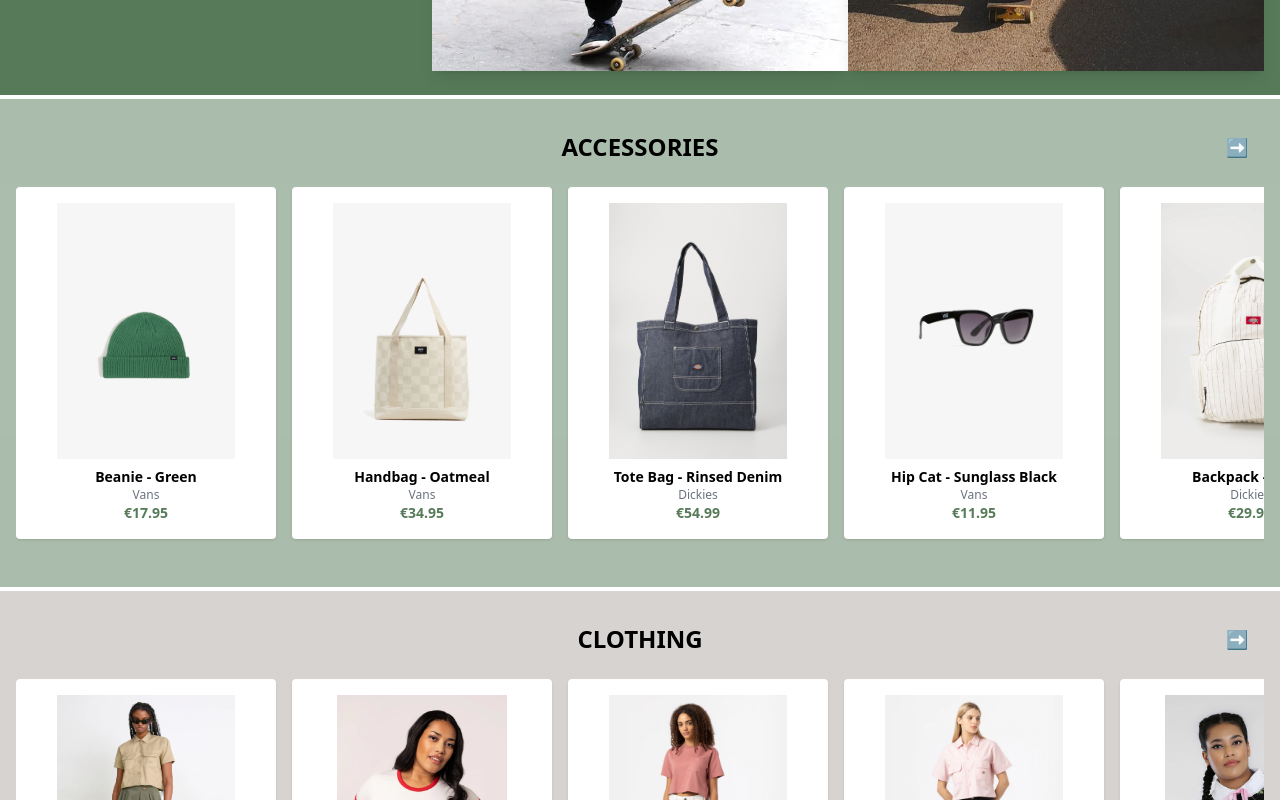
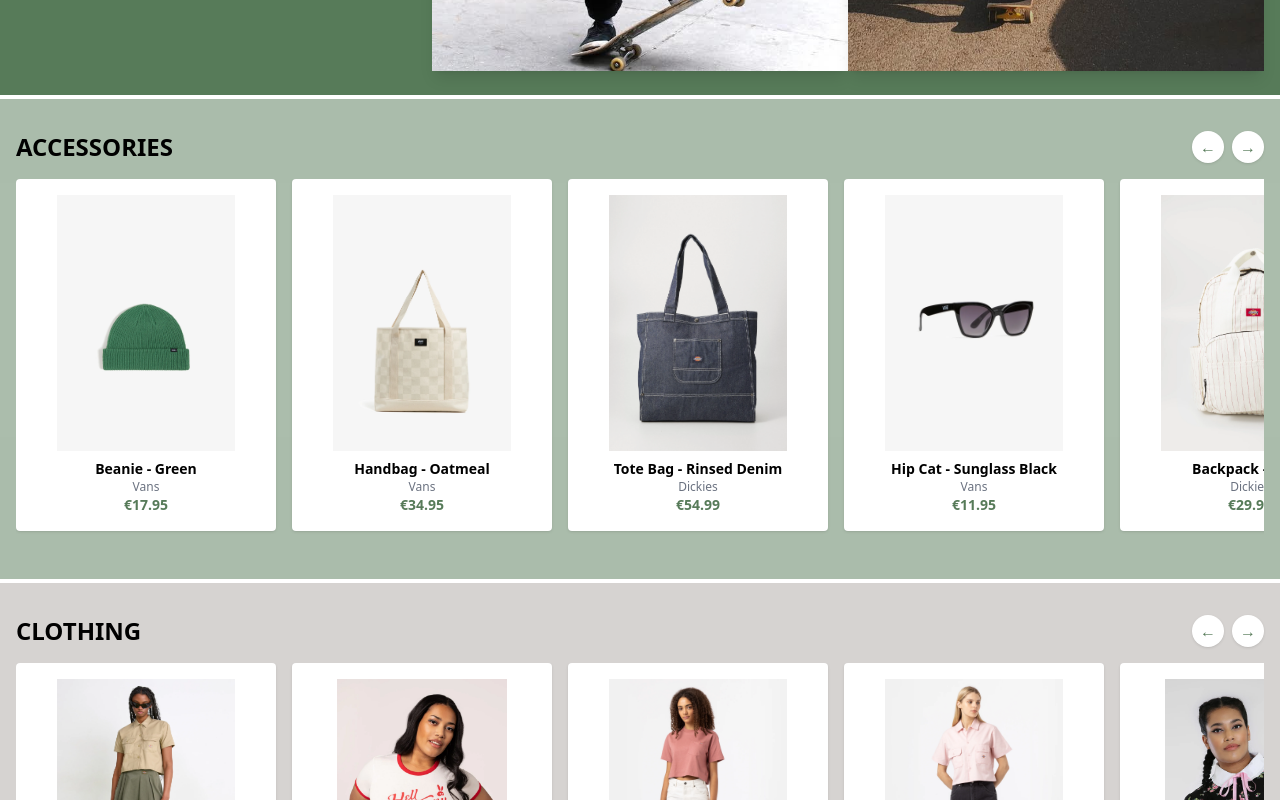
Before and after one commit to Lilian-CR/liliando_ecommerce, a React (Vite) app: page / in a window 1280 px wide. Shown: the part 580-1380 px from the top of the page. Built offline with nearby package versions, Linux system fonts and the light colour scheme.

Commit message:
Update Home.jsx

```diff
--- a/src/pages/Home.jsx
+++ b/src/pages/Home.jsx
@@ -1,4 +1,4 @@
-import { useState } from "react";
+import { useRef, useState } from "react";
 import SkaterGirl1 from "../images/skater-girl-01.jpg";
 import SkaterGirl2 from "../images/skater-girl-02.jpeg";
 import AboutPreview from "../images/about-preview.jpg";
@@ -27,6 +27,18 @@
       bg: "bg-primary/90",
     },
   ];
+
+  const scrollRefs = useRef({});
+
+  const scroll = (id, direction) => {
+    const container = scrollRefs.current[id];
+    if (container) {
+      container.scrollBy({
+        left: direction === "right" ? 300 : -300,
+        behavior: "smooth",
+      });
+    }
+  };
 
   return (
     <>
@@ -64,17 +76,33 @@
 
       <div className="h-1 bg-white/30" />
 
-      {/* DRY Product Sections: Accessories, Clothing, Shoes */}
+      {/* Product Sections with Scrollable Arrows */}
       {categorySections.map(({ id, title, bg }) => (
         <div key={id}>
           <section id={id} className={`scroll-mt-24 py-8 px-4 text-black ${bg}`}>
-            <h2 className="text-2xl font-bold mb-6 text-center relative">
-              {title}
-              <span className="hidden md:inline absolute right-4 top-1/2 -translate-y-1/2 text-lg text-gray-400">
-                ➡️
-              </span>
-            </h2>
-            <div className="flex gap-4 overflow-x-auto pb-4 px-1 sm:px-2 scrollbar-hide snap-x snap-mandatory">
+            <div className="flex justify-between items-center mb-4">
+              <h2 className="text-2xl font-bold">{title}</h2>
+              <div className="hidden md:flex gap-2">
+                <button
+                  aria-label="Scroll left"
+                  onClick={() => scroll(id, "left")}
+                  className="bg-white text-primary rounded-full w-8 h-8 shadow hover:bg-primary hover:text-white transition"
+                >
+                  ←
+                </button>
+                <button
+                  aria-label="Scroll right"
+                  onClick={() => scroll(id, "right")}
+                  className="bg-white text-primary rounded-full w-8 h-8 shadow hover:bg-primary hover:text-white transition"
+                >
+                  →
+                </button>
+              </div>
+            </div>
+            <div
+              ref={(el) => (scrollRefs.current[id] = el)}
+              className="flex gap-4 overflow-x-auto pb-4 px-1 sm:px-2 scrollbar-hide snap-x snap-mandatory scroll-smooth"
+            >
               {products
                 .filter((product) => product.category === id)
                 .map((product) => (
@@ -97,9 +125,7 @@
       {/* About */}
       <section id="about" className="scroll-mt-24 py-8 px-4 bg-gray-100 text-primary">
         <h2 className="text-2xl font-bold mb-6 md:mb-8 text-left md:ml-32">ABOUT</h2>
-
         <div className="grid grid-cols-1 md:grid-cols-2 gap-6 md:gap-10 items-center max-w-6xl mx-auto">
-          {/* Text */}
           <div className="text-justify md:pl-12 px-2 md:px-0">
             <p className="leading-relaxed text-sm sm:text-base">
               <strong>LILIANDO</strong> is your indie, alternative, and punk-rock-rooted gateway to ethical fashion.
@@ -122,7 +148,6 @@
             </p>
           </div>
 
-          {/* Image */}
           <div className="flex justify-center">
             <img
               src={AboutPreview}
@@ -133,7 +158,6 @@
         </div>
       </section>
 
-      {/* Modal */}
       {selectedProduct && (
         <ProductModal
           product={selectedProduct}
@@ -142,7 +166,6 @@
         />
       )}
 
-      {/* Footer */}
       <Footer />
     </>
   );
```
